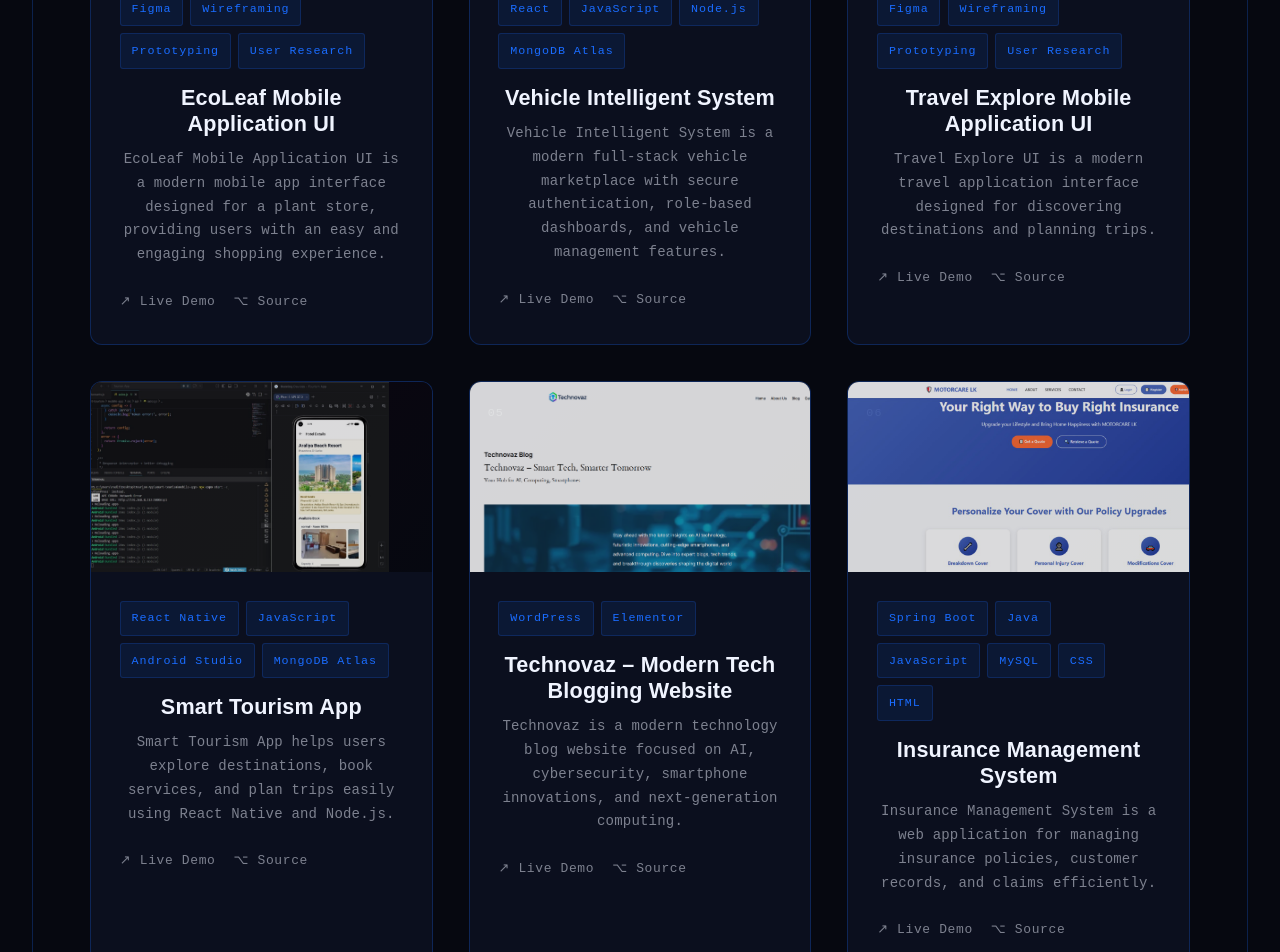
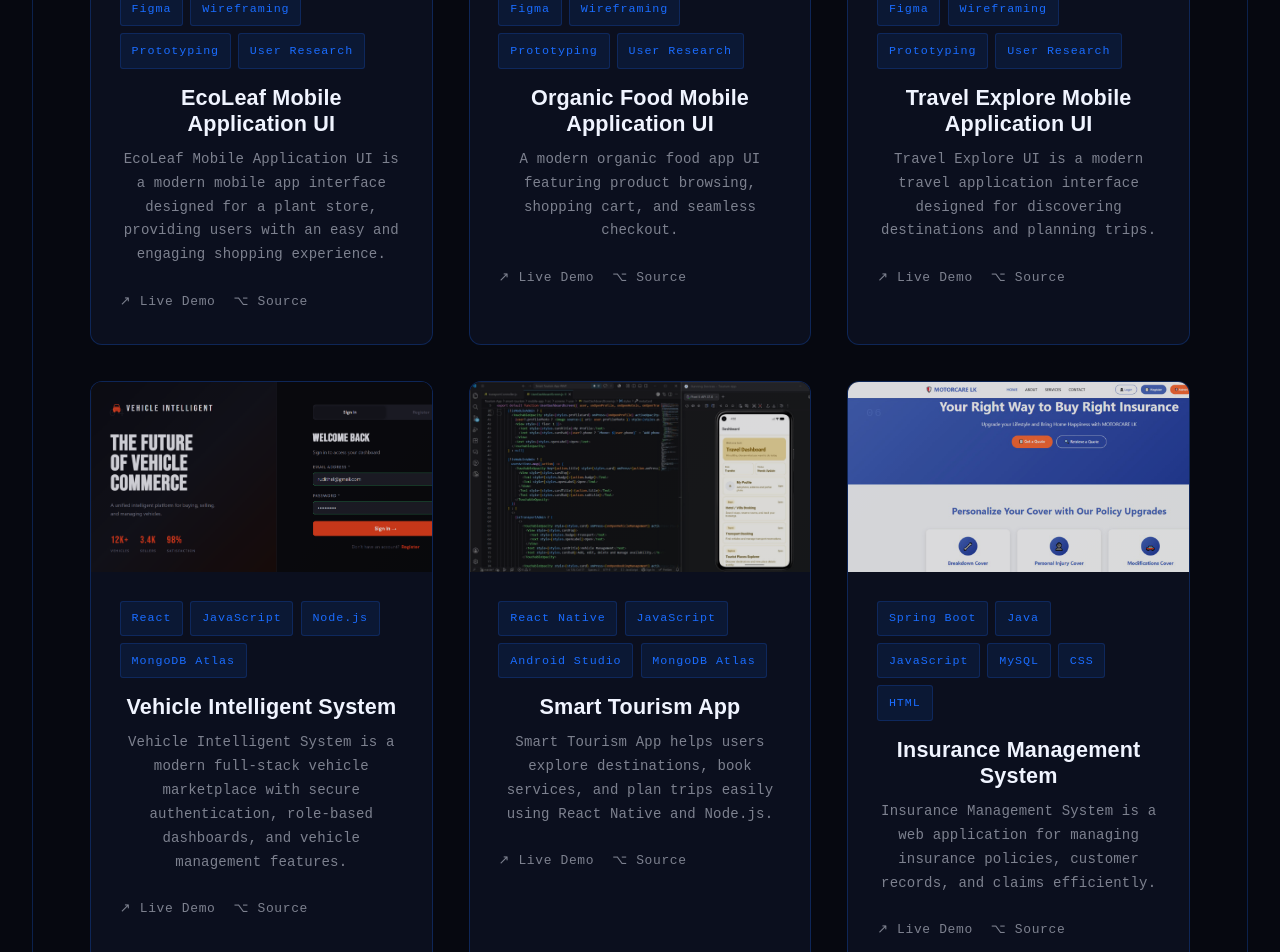
Before and after one commit to it24102858/ruditha-yukthika, a React (Vite) app in the folder my-portfolio/: page / in a window 1280 px wide. Shown: the part 2980-3932 px from the top of the page. Built offline with nearby package versions, Linux system fonts and the light colour scheme.

Commit message:
Added a New Project

```diff
--- a/my-portfolio/src/App.jsx
+++ b/my-portfolio/src/App.jsx
@@ -473,10 +473,11 @@ import { FaNetworkWired } from "react-icons/fa";
 
 //add new one for Projects section
 import ecoLeaf from "./assets/EcoLeaf.png";
+  //add a new ui peroject
+import organic from "./assets/Organic1.png";
+import travel from "./assets/Travel.png";
 import vehicle from "./assets/Vehicle1.png";
-import travel from "./assets/Travel.png";
-import mobile from "./assets/mobile.jpeg";
-import wordpress from "./assets/Wordpress.png";
+import mobile from "./assets/mobileApp.jpeg";
 import insurance from "./assets/Insurance.jpeg";
 
 const SKILLS = [
@@ -499,8 +500,31 @@ const PROJECTS = [
     repo: "https://www.figma.com/design/uo50jXsHm1tKgpfUDiAFJL/EcoLeaf?nodeid=01&t=f8WBDlhaJiO0NhxQ-1"
   },
 
+  //add the new ui peroject
+
+    {
+    num: "02",
+    image: organic,
+    color: "#030d1a",
+    title: "Organic Food Mobile Application UI",
+    tags: ["Figma", "Wireframing", "Prototyping", "User Research"],
+    desc: "A modern organic food app UI featuring product browsing, shopping cart, and seamless checkout.",
+    repo: "https://www.figma.com/design/beOwPDYtWn68XAHK7Q7SLp/Untitled?node-id=0-1&t=OelaTS5eRjDmz2Yy-1"
+  },
+
+   {
+    num: "03",
+    image: travel,
+    color: "#030d1a",
+    title: "Travel Explore Mobile Application UI",
+    tags: ["Figma", "Wireframing", "Prototyping", "User Research"],
+    desc: "Travel Explore UI is a modern travel application interface designed for discovering destinations and planning trips.",
+    repo: "https://www.figma.com/design/qIshmFaydDAeoFH26O6pzv/TExplore?node-id=01&t=NnWXSfRbDYMKdm36-1"
+  },
+
+
   {
-    num: "02",
+    num: "04",
     image: vehicle,
     color: "#0d0a1e",
     title: "Vehicle Intelligent System",
@@ -510,18 +534,10 @@ const PROJECTS = [
     repo: "https://github.com/it24102858/ITP-Vehicle-Intelligent-System"
   },
 
-  {
-    num: "03",
-    image: travel,
-    color: "#030d1a",
-    title: "Travel Explore Mobile Application UI",
-    tags: ["Figma", "Wireframing", "Prototyping", "User Research"],
-    desc: "Travel Explore UI is a modern travel application interface designed for discovering destinations and planning trips.",
-    repo: "https://www.figma.com/design/qIshmFaydDAeoFH26O6pzv/TExplore?node-id=01&t=NnWXSfRbDYMKdm36-1"
-  },
+
 
   {
-    num: "04",
+    num: "05",
     image: mobile,
     color: "#0d0510",
     title: "Smart Tourism App",
@@ -531,15 +547,7 @@ const PROJECTS = [
     repo: "https://github.com/it24102858/Smart-Tourism-Mobile-Application-"
   },
 
-  {
-    num: "05",
-    image: wordpress,
-    color: "#0a0d1e",
-    title: "Technovaz – Modern Tech Blogging Website",
-    tags: ["WordPress", "Elementor"],
-    desc: "Technovaz is a modern technology blog website focused on AI, cybersecurity, smartphone innovations, and next-generation computing.",
-    live: "https://technovaz.kesug.com/?i=1"
-  },
+
 
   {
     num: "06",
```
